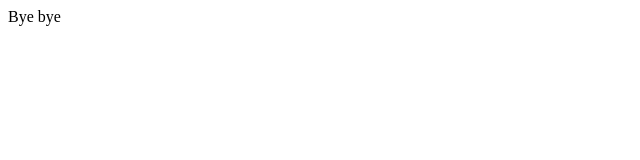
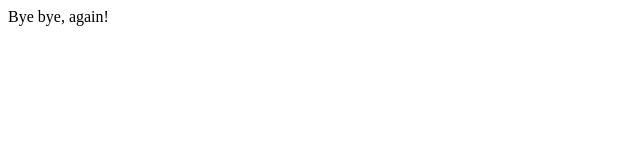
Before and after one commit to erikdebruin/tryout_project, a plain HTML site: page index.html in a window 1280 px wide. Shown: the full height of the page, 0-640 px from the left. Drawn offline with Linux system fonts and the light colour scheme.

Commit message:
More body
Added a new ending to the body text.

Signed-off-by: Erik de Bruin <erik@ixsoftware.nl>

```diff
--- a/index.html
+++ b/index.html
@@ -3,6 +3,6 @@
     <title>My first page :-)</title>
 </head>
 <body>
-    Bye bye
+    Bye bye, again!
 </body>
 </html>
```
